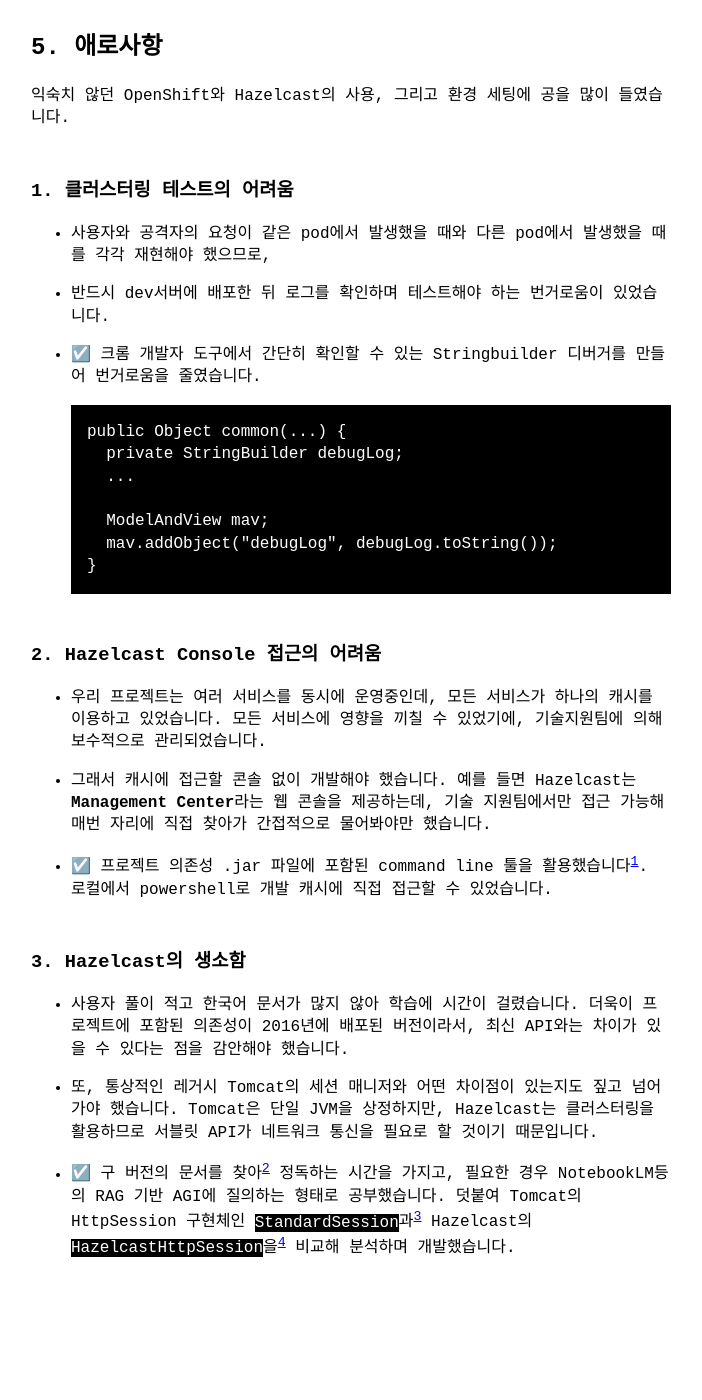
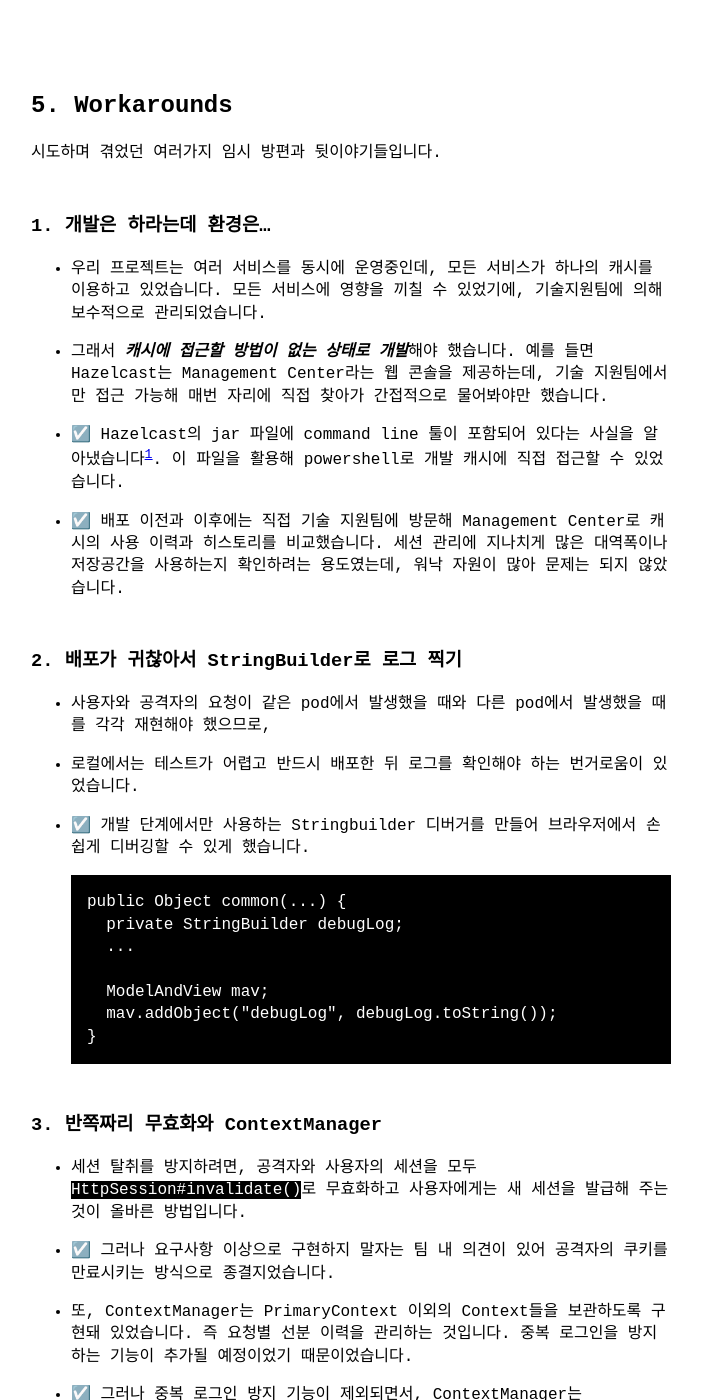
Before and after one commit to electronyoon/electronyoon.github.io, a Jekyll site: the page built from _posts/2025-09-25-hazelcast-환경에서-세션-탈취-방지-기능-구현.md, in a window 1280 px wide and 1400 px high, scrolled down 6632 px. Shown: the whole window, without its empty margins (289-991 px from the left). Built offline with Jekyll 4.4.1, drawn with Linux system fonts in a browser that asks for light colours; some of the changed text lies outside the part shown.

Commit message:
docs: Hazelcast 포스트 내용 보강

````diff
--- a/_posts/2025-09-25-hazelcast-환경에서-세션-탈취-방지-기능-구현.md
+++ b/_posts/2025-09-25-hazelcast-환경에서-세션-탈취-방지-기능-구현.md
@@ -7,7 +7,8 @@
 1. [들어가며](#1-들어가며)
 2. [상황](#2-상황)
 3. [문제와 검증](#3-문제와-검증)
-4. [애로사항](#4-애로사항)
+4. [구현](#4-구현)
+5. [Workarounds](#5-Workarounds)
 
 ---
 
@@ -128,7 +129,7 @@
     public boolean isSameContext(Context other) {...}
 }
 ```
-- 이전 요청과 현재 요청의 접속 정보를 비교하려면, 먼저 접속 정보를 가지고 있어야 합니다.
+이전 요청과 현재 요청의 접속 정보를 비교하려면, 먼저 접속 정보를 가지고 있어야 합니다.
 - `Context` 구현체가 그 역할입니다. 개별 요청의 유저 id, User-Agent, IP 주소를 담습니다.
 
 
@@ -145,7 +146,7 @@
     private String generateContextId() {...}
 }
 ```
-- 접속 정보를 가지고 있더라도, 유저별로 모아 저장해두지 않는다면 접속 정보들을 서로 비교할 수 없습니다.
+접속 정보를 가지고 있더라도, 유저별로 모아 저장해두지 않는다면 접속 정보들을 서로 비교할 수 없습니다.
 - `ContextManager` 구현체가 그 역할입니다. ContextManager는 Context의 모음을 담고 있으며, 유저의 세션 어트리뷰트에 저장됩니다. 따라서 유저가 어떤 환경에서 접속했었는지 알 수 있습니다.
 - `PrimaryContext`는 최초 접속 정보를 저장합니다. PrimaryContext와 현재 Context를 비교하면, 유저의 접속 정보가 달라졌는지 알아낼 수 있습니다.
 - `securityAlertEnabled`는 보안 알림용 flag값을 저장합니다. 기본값은 false입니다.
@@ -153,10 +154,10 @@
 ### 3. SessionSecurityResult
 ```java
 private enum SessionSecurityResult {
-    IS_NORMAL_CONTEXT,
-    IS_NORMAL_CONTEXT_ON_ALERT,
-    IS_SUSPICIOUS_CONTEXT,
-    IS_SUSPICIOUS_CONTEXT_ON_ALERT;
+    IS_NORMAL_CONTEXT,              // 사용자의 요청
+    IS_NORMAL_CONTEXT_ON_ALERT,     // 사용자의 요청, 마지막 요청에 공격 시도 있음
+    IS_SUSPICIOUS_CONTEXT,          // 공격자의 요청
+    IS_SUSPICIOUS_CONTEXT_ON_ALERT; // 공격자의 요청, 마지막 요청에 공격 시도 있음
 
     public static SessionSecurityResult from(
         boolean isSameContext,
@@ -174,37 +175,49 @@
     }
 }
 ```
-- 다음 두 가지 경우의 수를 조합해 4가지 유즈케이스를 정의합니다:
-    - 이 요청이 사용자의 요청인지, 공격자의 요청인지
-    - 마지막 요청이 공격으로 의심되는지, 아닌지
+다음 두 가지 경우의 수를 조합해 4가지 유즈케이스를 정의합니다:
+- 이 요청이 사용자의 요청인지, 공격자의 요청인지
+- 마지막 요청이 공격으로 의심되는지, 아닌지
 
-### 4. setCookieExpired
+### 4. invalidate 대신 쿠키 만료
 ```java
-private Cookie setCookieExpired(Cookie toBeExpired) {
-    toBeExpired.setMaxAge(0);
-    toBeExpired.setPath("/");
-    toBeExpired.setHttpOnly(true);
-    toBeExpired.setSecure(true);
-    return toBeExpired;
+switch (result) {
+    ...
+    case IS_SUSPICIOUS_CONTEXT:
+        response.addCookie(expiredCookie);
+    case IS_SUSPICIOUS_CONTEXT_ON_ALERT:
+        response.addCookie(expiredCookie);
 }
 ```
-- 공격자의 세션을 무효화시키기 위해, invalidate()가 아닌 쿠키 만료 방식을 사용합니다.
+공격자의 세션을 무효화시키기 위해, invalidate()가 아닌 쿠키 만료 방식을 사용합니다.
 
 
 ---
 
 
-# 5. 애로사항
+# 5. Workarounds
 
-익숙치 않던 OpenShift와 Hazelcast의 사용, 그리고 환경 세팅에 공을 많이 들였습니다.
+시도하며 겪었던 여러가지 임시 방편과 뒷이야기들입니다.
 
-### 1. 클러스터링 테스트의 어려움
+
+### 1. 개발은 하라는데 환경은...
+
+- 우리 프로젝트는 여러 서비스를 동시에 운영중인데, 모든 서비스가 하나의 캐시를 이용하고 있었습니다. 모든 서비스에 영향을 끼칠 수 있었기에, 기술지원팀에 의해 보수적으로 관리되었습니다.
+
+- 그래서 ***캐시에 접근할 방법이 없는 상태로 개발***해야 했습니다. 예를 들면 Hazelcast는 Management Center라는 웹 콘솔을 제공하는데, 기술 지원팀에서만 접근 가능해 매번 자리에 직접 찾아가 간접적으로 물어봐야만 했습니다.
+
+- ☑️ Hazelcast의 jar 파일에 command line 툴이 포함되어 있다는 사실을 알아냈습니다[^1]. 이 파일을 활용해 powershell로 개발 캐시에 직접 접근할 수 있었습니다.
+
+- ☑️ 배포 이전과 이후에는 직접 기술 지원팀에 방문해 Management Center로 캐시의 사용 이력과 히스토리를 비교했습니다. 세션 관리에 지나치게 많은 대역폭이나 저장공간을 사용하는지 확인하려는 용도였는데, 워낙 자원이 많아 문제는 되지 않았습니다.
+
+
+### 2. 배포가 귀찮아서 StringBuilder로 로그 찍기
 
 - 사용자와 공격자의 요청이 같은 pod에서 발생했을 때와 다른 pod에서 발생했을 때를 각각 재현해야 했으므로,
 
-- 반드시 dev서버에 배포한 뒤 로그를 확인하며 테스트해야 하는 번거로움이 있었습니다.
+- 로컬에서는 테스트가 어렵고 반드시 배포한 뒤 로그를 확인해야 하는 번거로움이 있었습니다.
 
-- ☑️ 크롬 개발자 도구에서 간단히 확인할 수 있는 Stringbuilder 디버거를 만들어 번거로움을 줄였습니다.
+- ☑️ 개발 단계에서만 사용하는 Stringbuilder 디버거를 만들어 브라우저에서 손쉽게 디버깅할 수 있게 했습니다.
 ```java
 public Object common(...) {
     private StringBuilder debugLog;
@@ -215,27 +228,46 @@
 }
 ```
 
-### 2. Hazelcast Console 접근의 어려움
+### 3. 반쪽짜리 무효화와 ContextManager
 
-- 우리 프로젝트는 여러 서비스를 동시에 운영중인데, 모든 서비스가 하나의 캐시를 이용하고 있었습니다. 모든 서비스에 영향을 끼칠 수 있었기에, 기술지원팀에 의해 보수적으로 관리되었습니다.
+- 세션 탈취를 방지하려면, 공격자와 사용자의 세션을 모두 `HttpSession#invalidate()`로 무효화하고 사용자에게는 새 세션을 발급해 주는 것이 올바른 방법입니다.
 
-- 그래서 캐시에 접근할 콘솔 없이 개발해야 했습니다. 예를 들면 Hazelcast는 **Management Center**라는 웹 콘솔을 제공하는데, 기술 지원팀에서만 접근 가능해 매번 자리에 직접 찾아가 간접적으로 물어봐야만 했습니다.
+- ☑️ 그러나 요구사항 이상으로 구현하지 말자는 팀 내 의견이 있어 공격자의 쿠키를 만료시키는 방식으로 종결지었습니다.
 
-- ☑️ 프로젝트 의존성 .jar 파일에 포함된 command line 툴을 활용했습니다[^1]. 로컬에서 powershell로 개발 캐시에 직접 접근할 수 있었습니다.
+- 또, ContextManager는 PrimaryContext 이외의 Context들을 보관하도록 구현돼 있었습니다. 즉 요청별 선분 이력을 관리하는 것입니다. 중복 로그인을 방지하는 기능이 추가될 예정이었기 때문이었습니다.
+
+- ☑️ 그러나 중복 로그인 방지 기능이 제외되면서, ContextManager는 PrimaryContext, 즉 최초의 요청 Context만 보관하는 방식으로 변경되었습니다.
 
 
-### 3. Hazelcast의 생소함
+### 4. Hazelcast의 생소함
 
 - 사용자 풀이 적고 한국어 문서가 많지 않아 학습에 시간이 걸렸습니다. 더욱이 프로젝트에 포함된 의존성이 2016년에 배포된 버전이라서, 최신 API와는 차이가 있을 수 있다는 점을 감안해야 했습니다.
 
-- 또, 통상적인 레거시 Tomcat의 세션 매니저와 어떤 차이점이 있는지도 짚고 넘어가야 했습니다. Tomcat은 단일 JVM을 상정하지만, Hazelcast는 클러스터링을 활용하므로 서블릿 API가 네트워크 통신을 필요로 할 것이기 때문입니다.
+- 또, 통상적인 레거시 Tomcat의 세션 매니저와 어떤 차이점이 있는지도 짚고 넘어가야 했습니다. Tomcat은 단일 JVM을 상정하지만, Hazelcast는 클러스터링을 활용하므로 네트워크 통신이 필연적일 것이기 때문입니다.
 
 - ☑️ 구 버전의 문서를 찾아[^2] 정독하는 시간을 가지고, 필요한 경우 NotebookLM등의 RAG 기반 AGI에 질의하는 형태로 공부했습니다. 덧붙여 Tomcat의 HttpSession 구현체인 `StandardSession`과[^3] Hazelcast의 `HazelcastHttpSession`을[^4] 비교해 분석하며 개발했습니다.
 
+- ☑️ 낮은 추상화 수준의 Hazelcast API로 먼저 동작을 검증한 후, 표준 서블릿 API로 리팩토링하는 접근 방식을 취했습니다. 초기 구현에서는 Hazelcast의 `IMap`과 `SerializationService`를 직접 다루어 세션 데이터를 읽고 쓰는 방식으로 기능을 구현했습니다. 이를 통해 분산 세션 환경에서의 동작을 명확히 이해한 후, HttpSession 인터페이스를 활용하는 형태로 코드를 개선할 수 있었습니다.
+
+```java
+public <T extends Serializable> T getSessionAttribute(String attributeName) {
+    ...
+    Data serialized = sessionData.getAttributes().get(attributeName);
+    SerializationService service = ((HazelcastClientProxy) hazelcastInstance).getSerializationService();
+    return (T) service.toObject(serialized);
+}
+
+public <T extends Serializable> void setSessionAttribute(String attributeName, T deserialized) {
+    ...
+    IMap<String, SessionState> sessionMap = hazelcastInstance.getMap(mapName);
+    sessionMap.put(sessionId, sessionData);
+}
+```
 
 
+<br><br><br>
 
-
+읽어주셔서 감사합니다.
 
 
 ---
````
